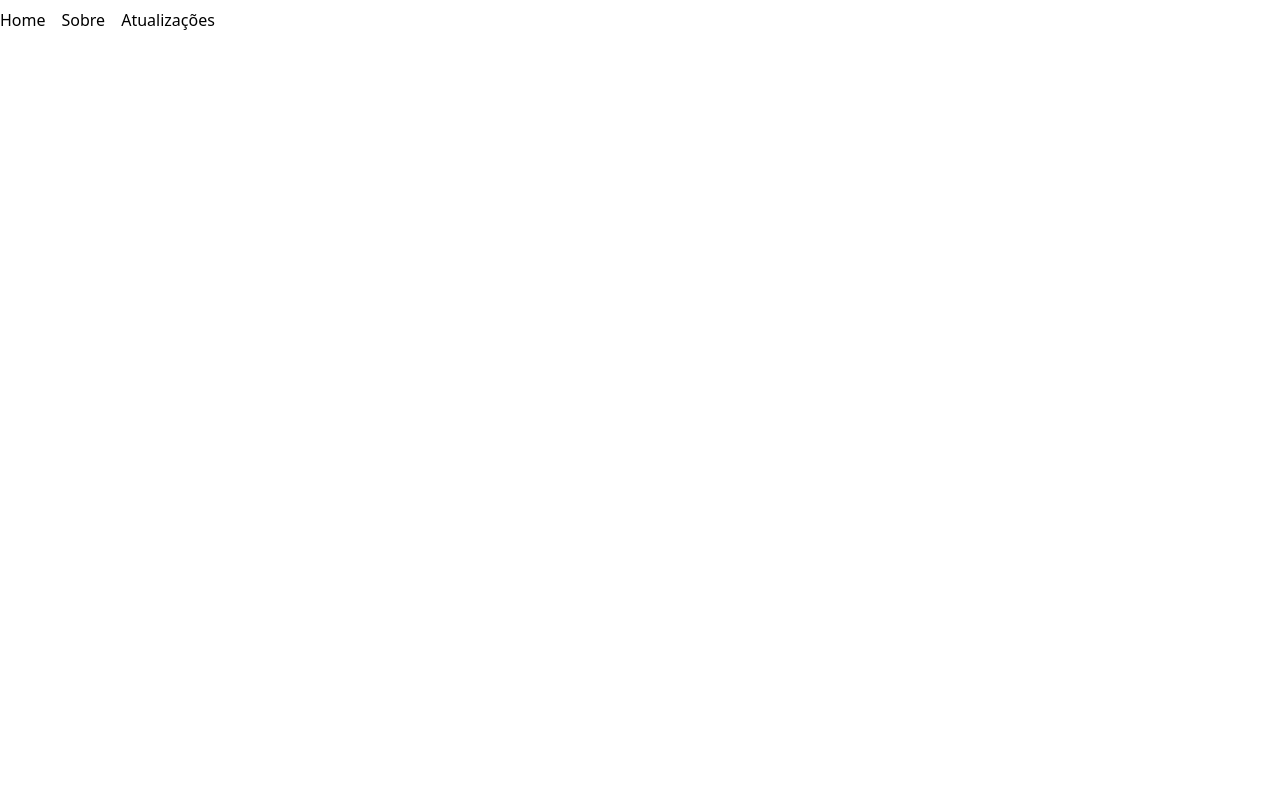
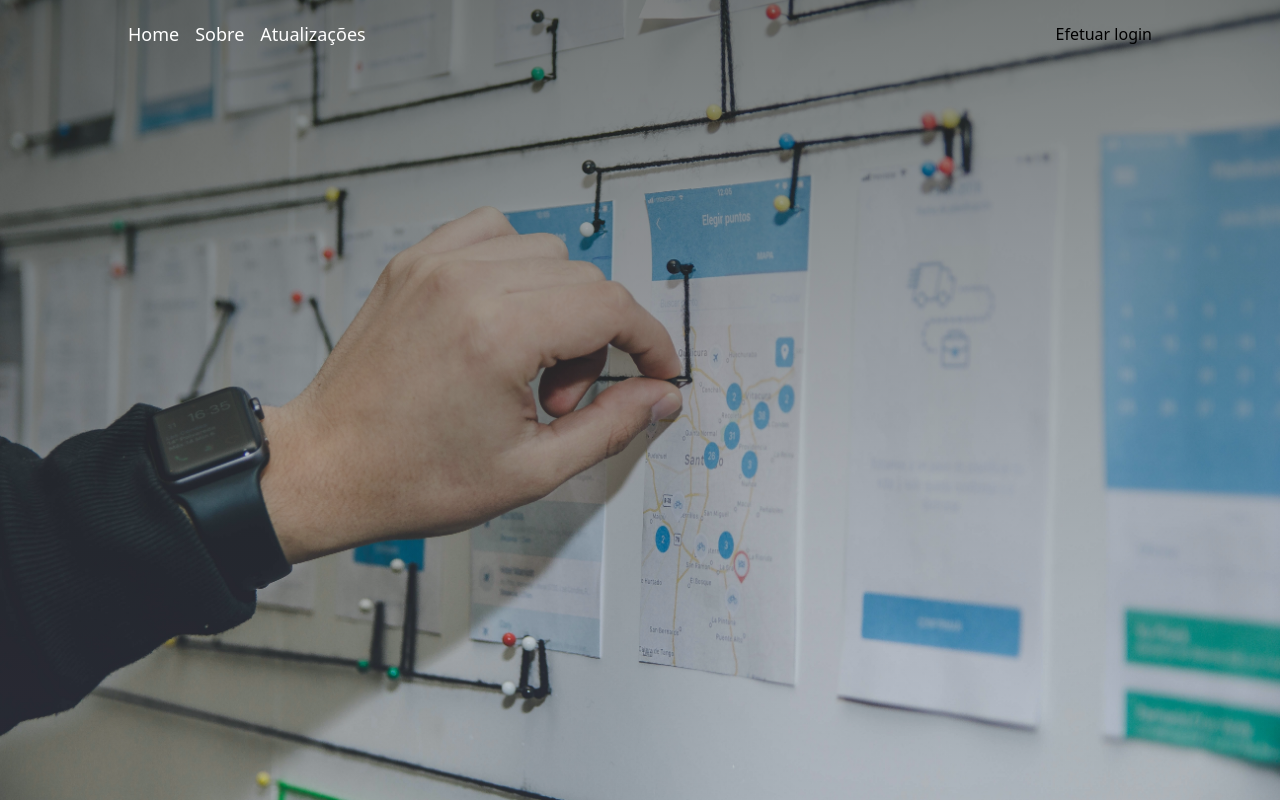
Before and after one commit to Everton-sys-byte/gerenciador_projetos, a Vue app: page / in a window 1280 px wide. Built offline with nearby package versions, Linux system fonts and the light colour scheme.

Commit message:
versão 1.0.4
Arrumando algumas coisas, fazendo o formulário

```diff
--- a/src/App.vue
+++ b/src/App.vue
@@ -1,28 +1,14 @@
 <template>
-    <div class="nav-bar">
-      <ul>
-        <li><router-link to="/">Home</router-link></li>
-        <li><router-link to="">Sobre</router-link></li>
-        <li><router-link to="/updates">Atualizações</router-link></li>
-      </ul>
-    </div>
+    <nav-bar/>
     <router-view></router-view>
 </template>
 
 <script setup>
-
+  import navBar from '@/components/navBar.vue';
 </script>
 
 <style>
   #app{
 
   }
-
-  .nav-bar {
-    @apply container max-w-none py-2
-  }
-
-  .nav-bar ul {
-    @apply flex flex-row gap-4
-  }
 </style>
--- a/src/components/banner.vue
+++ b/src/components/banner.vue
@@ -1,23 +1,26 @@
 <template>
-    <section>
+    <section class="banner">
 
     </section>
 </template>
 
-<style>
+<script setup>
+
+</script>
+
+
+<style scoped>
+
     .banner {
         @apply container max-w-none;
-        height: 400px;
+        height: 100vh;
+    }
+
+    .first-banner {
+        background-image: linear-gradient(rgba(15, 15, 15, 0.5), rgba(0, 0, 255, 0.034)),
+         url('../assets/images/banner-image.jpg');
         background-size: cover;
         background-position: center;
+        background-repeat: no-repeat;
     }
 </style>
-
-
-<script setup>
-    import {defineProps} from 'vue'
-
-    defineProps({
-        image: String,
-    })
-</script>
--- /dev/null
+++ b/src/components/form.vue
@@ -0,0 +1,45 @@
+<template>
+<div class="form-wrapper" :class="{ invisible: !isVisible }">
+    <button role="close" class="close-btn" @click="closeForm()">&#10006</button>
+    <form action="#">
+      <input type="text" name="email" placeholder="email" />
+      <input type="password" name="password" placeholder="senha" />
+      <input type="submit" value="Logar" class="btn" role="button" />
+    </form>
+</div>
+</template>
+
+<script setup>
+import { ref } from "vue";
+
+const closeForm = () => {
+  isVisible.value = false;
+};
+</script>
+
+<style setup>
+.form-wrapper {
+  @apply absolute p-2 bg-white rounded;
+  transform: translateX(-100%);
+}
+
+.form-wrapper form {
+  @apply flex flex-col gap-2;
+}
+
+form input {
+  @apply py-1 px-2 border-2 border-black rounded bg-transparent;
+}
+
+.form-wrapper .close-btn {
+  @apply text-right py-1;
+}
+
+.btn {
+  @apply p-1 rounded w-full border-2 border-blue-600;
+}
+
+.invisible {
+  @apply hidden;
+}
+</style>
--- /dev/null
+++ b/src/components/loginButton.vue
@@ -0,0 +1,23 @@
+<template>
+  <div class="login-wrapper">
+    <span role="button" class="login-title" @click="showForm()"
+      >Efetuar login</span
+    >
+    <form-container />
+  </div>
+</template>
+
+
+<script setup>
+import {ref} from 'vue'
+import formContainer from "@/components/form.vue";
+
+const isVisible = ref(false);
+
+const showForm = () => {
+  isVisible.value = true;
+};
+</script>
+
+<style setup>
+</style>
--- /dev/null
+++ b/src/components/navBar.vue
@@ -0,0 +1,31 @@
+<template>
+    <div class="nav-bar">
+    <ul>
+      <li><router-link to="/">Home</router-link></li>
+      <li><router-link to="">Sobre</router-link></li>
+      <li><router-link to="/updates">Atualizações</router-link></li>
+    </ul>
+
+    <login-button/>
+  </div>
+</template>
+
+<script setup>
+    import loginButton from '@/components/loginButton.vue'
+</script>
+
+
+<style scoped>
+  .nav-bar {
+    @apply container max-w-none py-5 px-32 absolute flex flex-row justify-between items-center
+  }
+
+  .nav-bar ul {
+    @apply flex flex-row gap-4
+  }
+
+  .nav-bar ul li {
+    @apply text-lg;
+    color: white
+  }
+</style>
--- a/src/views/HomePage.vue
+++ b/src/views/HomePage.vue
@@ -1,5 +1,5 @@
 <template>
-    <banner />
+    <banner class="first-banner"/>
 </template>
 
 <script setup>
```
